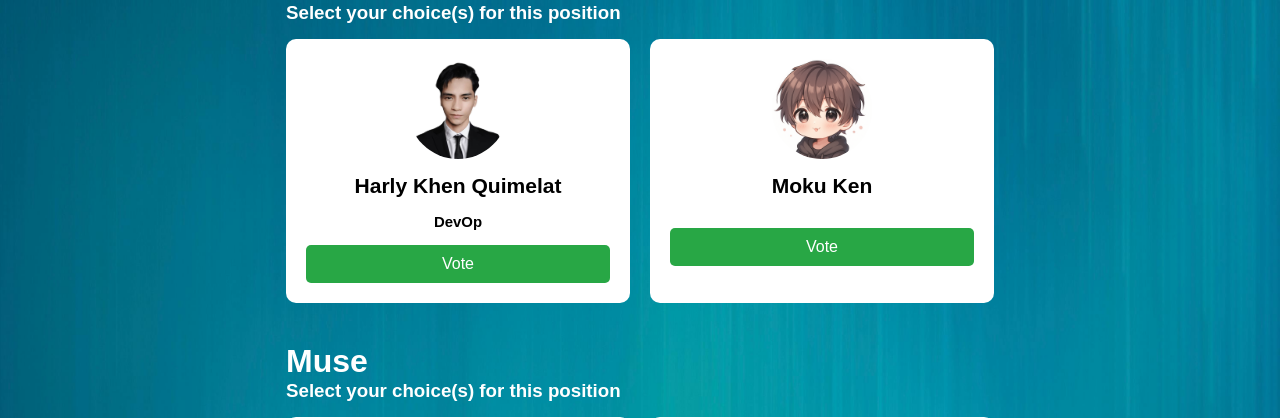
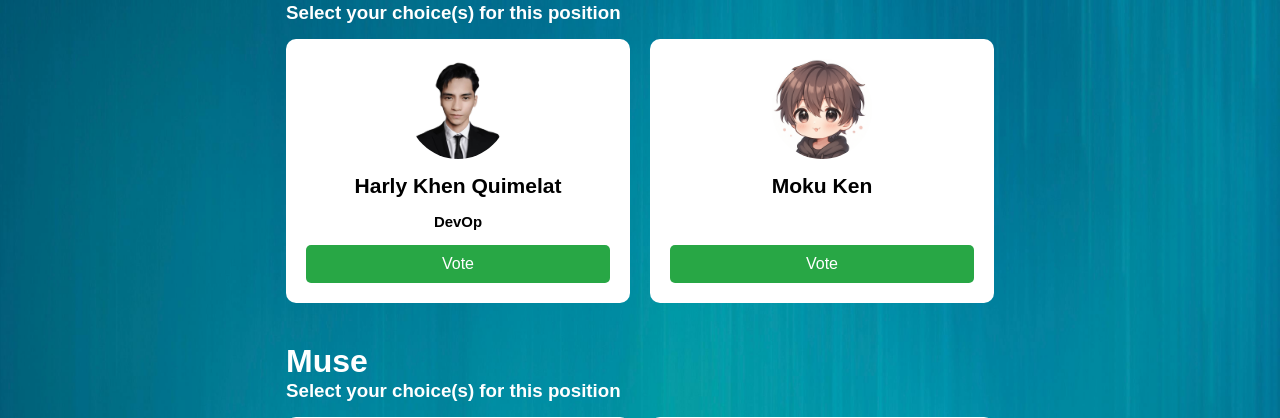
Before and after one commit to mokuken/Client-Three-System, a Flask app: page /voter/vote?election_id=1 in a window 1280 px wide. Shown: the part 247-665 px from the top of the page. Run offline with Flask 3, Linux system fonts and the light colour scheme; data comes from the database, SQL or seed files in the repository; both versions use the stored data as it was after the commit.

Commit message:
feat: adjust candidate card layout to ensure vote button is positioned at the bottom

```diff
--- a/templates/voter/vote.html
+++ b/templates/voter/vote.html
@@ -85,6 +85,20 @@
         border-radius: 5px;
         cursor: pointer;
         font-size: 16px;
+    }
+
+    /* make sure the vote button sits at the bottom of the card
+       even when some content (like party) is missing */
+    .candidates .candidate {
+        display: flex;            /* ensure flex in case specificity changed */
+        flex-direction: column;
+        justify-content: flex-start; /* default, let button push with auto margin */
+        height: 100%;
+        min-height: 240px;        /* give cards consistent height */
+    }
+
+    .vote-btn {
+        margin-top: auto; /* push button to bottom of the card */
     }
 
     .voted {
```
Also changed, not shown: instance/app.db.
